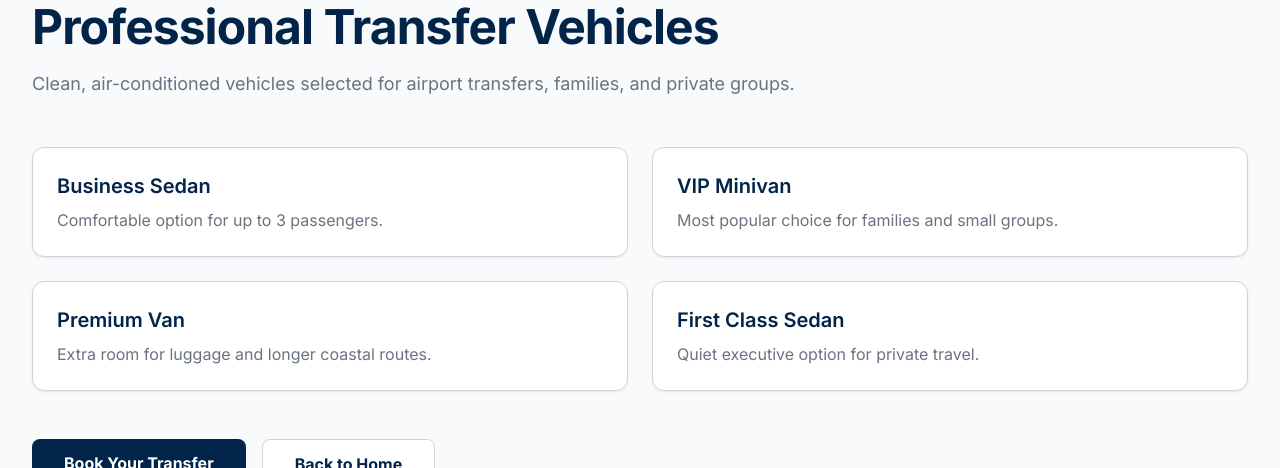
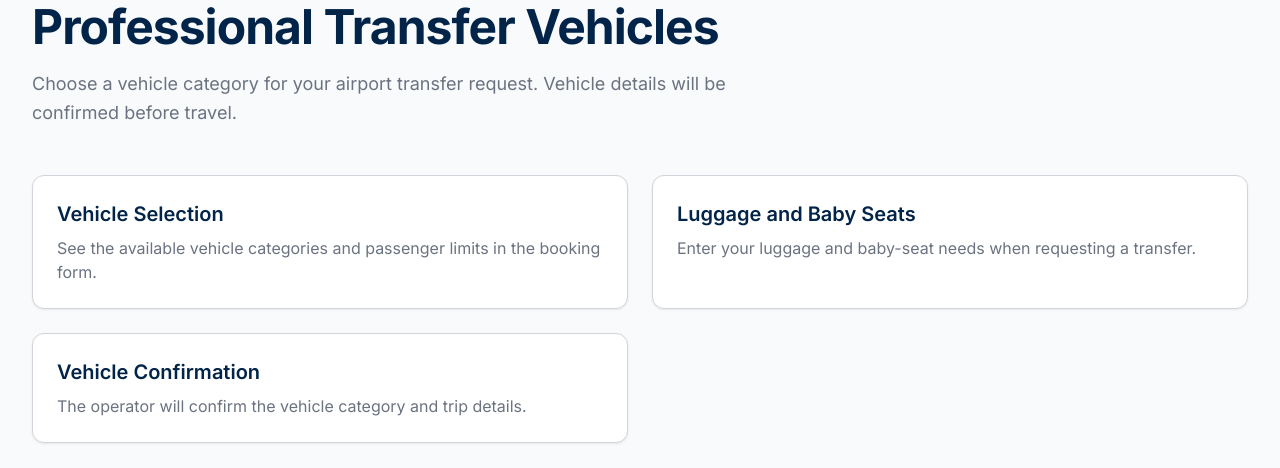
Before and after one commit to Alisnmez/vip-transfer-dalaman, a React (Vite) app in the folder frontend/: page /vehicles in a window 1280 px wide. Shown: the part 156-624 px from the top of the page. Built offline with nearby package versions, Linux system fonts and the light colour scheme; no server answers.

Commit message:
fix: remove unverified vehicle and service promises from public pages

```diff
--- a/frontend/src/pages/public/InfoPages.tsx
+++ b/frontend/src/pages/public/InfoPages.tsx
@@ -7,22 +7,21 @@ const pageContent = {
     eyebrow: 'Vehicles',
     title: 'Professional Transfer Vehicles',
     description:
-      'Clean, air-conditioned vehicles selected for airport transfers, families, and private groups.',
+      'Choose a vehicle category for your airport transfer request. Vehicle details will be confirmed before travel.',
     items: [
-      ['Business Sedan', 'Comfortable option for up to 3 passengers.'],
-      ['VIP Minivan', 'Most popular choice for families and small groups.'],
-      ['Premium Van', 'Extra room for luggage and longer coastal routes.'],
-      ['First Class Sedan', 'Quiet executive option for private travel.'],
+      ['Vehicle Selection', 'See the available vehicle categories and passenger limits in the booking form.'],
+      ['Luggage and Baby Seats', 'Enter your luggage and baby-seat needs when requesting a transfer.'],
+      ['Vehicle Confirmation', 'The operator will confirm the vehicle category and trip details.'],
     ],
   },
   services: {
     eyebrow: 'Services',
     title: 'Reliable Airport Transfer Services',
     description:
-      'Straightforward private transfer services with clear communication and fixed route pricing.',
+      'Request a private airport transfer and review the published route estimate before submitting.',
     items: [
-      ['Airport Pickup', 'Meet your driver at Dalaman Airport arrivals.'],
-      ['Hotel Transfer', 'Door-to-door pickup and drop-off for hotels and villas.'],
+      ['Airport Pickup', 'Request a pickup from Dalaman Airport and provide your flight details.'],
+      ['Hotel Transfer', 'Provide your hotel or accommodation address in the booking request.'],
       ['Return Transfer', 'Schedule your return journey in advance.'],
       ['Flight Details', 'Add your flight number when submitting a booking request.'],
     ],
```
